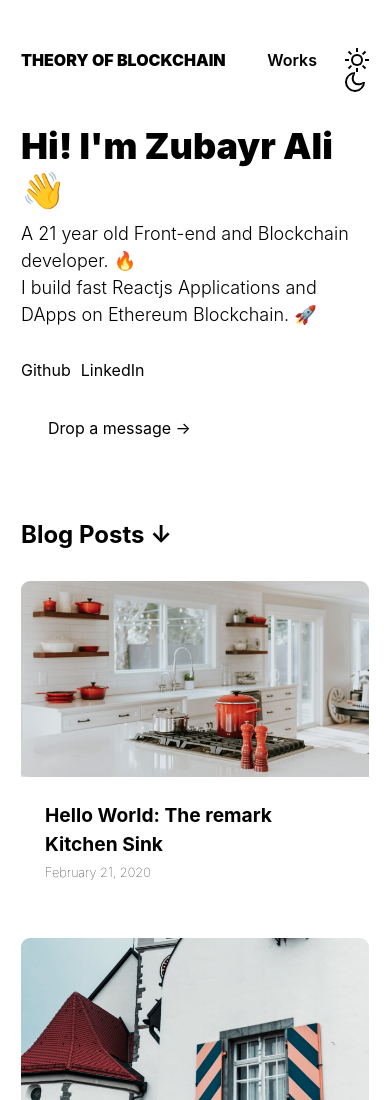
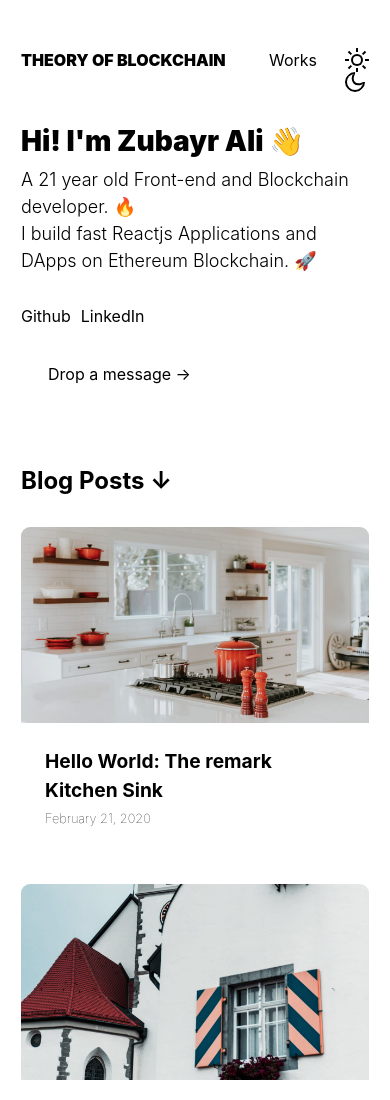
Before and after one commit to zubayrrr/gatsbyjsPortfolio, a Gatsby site: page / in a window 390 px wide. Shown: the top 1100 px of the page. Built offline with nearby package versions, Linux system fonts and the light colour scheme; Gatsby itself is replaced by a stand-in of ours.

Commit message:
fix: breakpoints updated

```diff
--- a/src/styles/global.scss
+++ b/src/styles/global.scss
@@ -72,10 +72,10 @@ a {
   padding: 1rem;
   font-size: 16px;
 }
-
 .repo-desc{
   margin-bottom: 5px;
 }
+
 .site-wrapper {
   padding: 32px;
   max-width: 1140px;
@@ -88,17 +88,17 @@ a {
 .navigation {
   display: flex;
   align-items: center;
-  font-weight: 600;
+  font-weight: 400;
   a {
-    color: var(--primary-color);
+    color: var(--text-color);
     text-decoration: none;
     margin: 0 8px 0;
     &[aria-current] {
-      color: var(--primary-color);
-      font-weight: 700;
+      color: var(--text-color);
+      font-weight: 500;
     }
     &:hover {
-      color:#888;
+      color:var(--primary-color);
     }
     &:last-child {
       margin-right: 0;
@@ -475,4 +475,13 @@ body.light {
     padding: 18px;
   }
 
+  .headline {
+    font-size: 32px;
+  }
  }
+
+ @media (max-width: 400px) {
+  .headline {
+    font-size: 28px;
+  }
+ }
```
